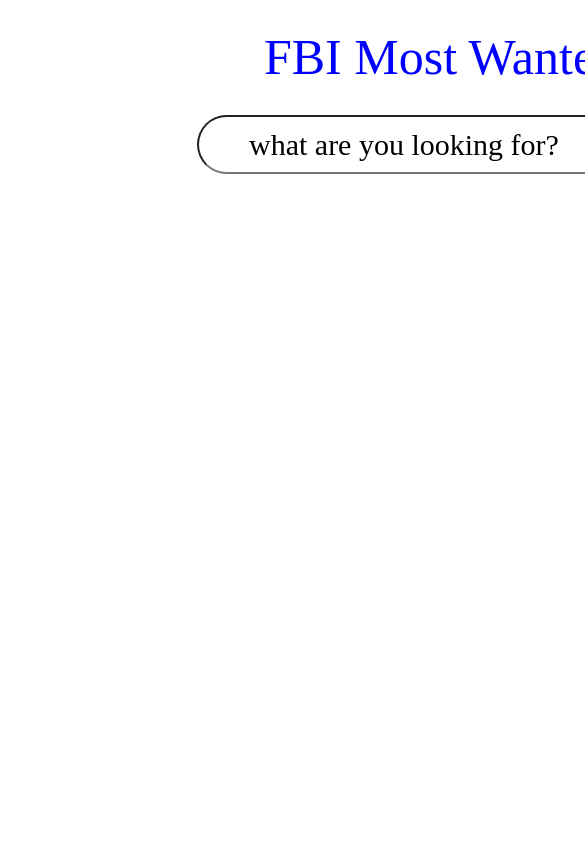
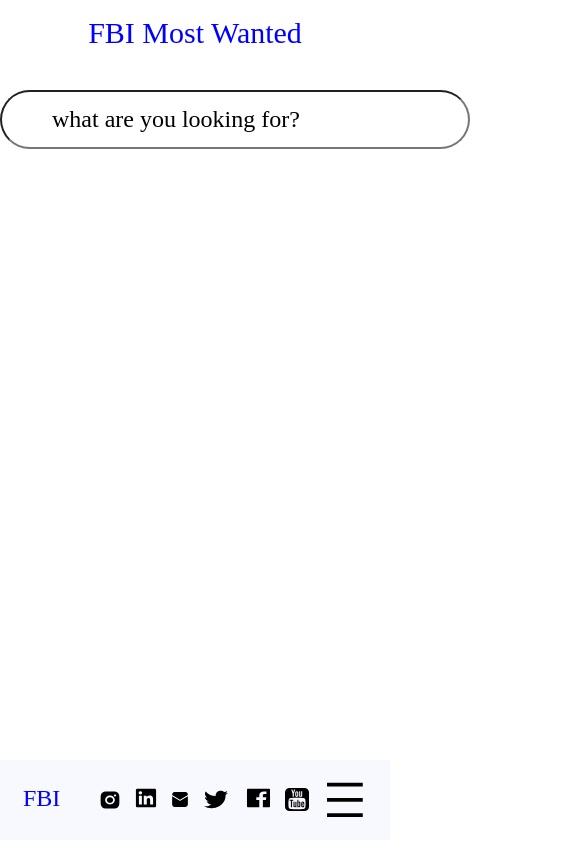
Before and after one commit to tse018/FBIMostWanted, a Vue app: page / in a window 390 px wide. Shown: the top 844 px of the page, 585 px wide, since content can reach past the window. Built offline with nearby package versions, Linux system fonts and the light colour scheme.

Commit message:
Header & Footer + responsive

```diff
--- a/project/src/components/CaseOfTheWeek.vue
+++ b/project/src/components/CaseOfTheWeek.vue
@@ -1,4 +1,5 @@
 <template>
+
 </template>
 
 <script>
--- a/project/src/components/Footer.vue
+++ b/project/src/components/Footer.vue
@@ -1,13 +1,141 @@
 <template>
+   <footer class="footer grid">
+      <RouterLink :to="{name: 'home'}" class="footer__logo grid__item">
+         FBI
+      </RouterLink>
 
+      <!-- Only visible on desktop -->
+      <ul class="footer__items grid">
+         <li class="footer__item grid__item">
+            News
+         </li>
+
+         <li class="footer__item grid__item">
+            Wanted
+         </li>
+
+         <li class="footer__item grid__item">
+            Tip
+         </li>
+
+         <li class="footer__item grid__item">
+            About
+         </li>
+
+         <li class="footer__item grid__item">
+            Investigate
+         </li>
+
+         <li class="footer__item grid__item">
+            Services
+         </li>
+
+         <li class="footer__item grid__item">
+            Resources
+         </li>
+
+         <li class="footer__item grid__item">
+            Jobs
+         </li>
+
+         <li class="footer__item grid__item">
+            Contact
+         </li>
+      </ul>
+
+      <!-- Only visible on mobile -->
+      <ul class="footer__elements grid__item">
+         <li class="footer__element">
+            <Icons :icon="'instagram'" />
+         </li>
+
+         <li class="footer__element">
+            <Icons :icon="'linkedIn'" />
+         </li>
+
+         <li class="footer__element">
+            <Icons :icon="'mail'" />
+         </li>
+
+         <li class="footer__element">
+            <Icons :icon="'twitter'" />
+         </li>
+
+         <li class="footer__element">
+            <Icons :icon="'facebook'" />
+         </li>
+
+         <li class="footer__element">
+            <Icons :icon="'youtube'" />
+         </li>
+      </ul>
+
+      <Icons :icon="'menu'" class="footer__menu grid__item"/>
+   </footer>
 </template>
 
 <script>
+import Icons from '../components/Icons.vue';
+
 export default {
-
+   components: {
+      Icons,
+   },
 }
 </script>
 
 <style>
+.footer {
+   position: fixed;
+   top: 90vh;
+   right: 0;
+   background-color: ghostwhite;
+}
 
+.footer__logo {
+   text-decoration: none;
+   color: blue;
+}
+
+.footer__elements {
+   display: none;
+}
+
+.footer__menu {
+   display: none;
+}
+
+/* Mobile */
+@media screen and (max-width: 600px) {
+   .footer {
+      background-color: ghostwhite;
+      position: fixed;
+      top: 90vh;
+      height: 80px;
+   }
+
+   .footer__logo {
+      text-decoration: none;
+      color: blue;
+   }
+
+   .footer__items {
+      display: none;
+   }
+
+   .footer__elements {
+      display: flex;
+      margin-left: -20px;
+      grid-column: 2 / 4;
+   }
+
+   .footer__element {
+      margin: 5px;
+   }
+
+   .footer__menu {
+      margin: -20px 0 0 20px;
+      display: block;
+   }
+}
 </style>
--- a/project/src/components/Header.vue
+++ b/project/src/components/Header.vue
@@ -66,7 +66,7 @@
 <style>
 .header__title {
    grid-column: 2 / 6;
-   font-size: 50px;
+   font-size: var(--desktop-title);
    margin-top: -10px;
    text-decoration: none;
    color: blue;
@@ -122,7 +122,8 @@
 /* Mobile */
 @media screen and (max-width: 600px) {
    .header__title {
-      grid-column: 1;
+      grid-column: span 4;
+      font-size: var(--mobile-title);
    }
 
    .header__menu {
@@ -130,7 +131,7 @@
    }
 
    .header__searchbar {
-      grid-column: 1;
+      grid-column: span 4;
       margin-top: -30px;
    }
 
--- a/project/src/style/style.css
+++ b/project/src/style/style.css
@@ -5,6 +5,17 @@
    grid-template-columns: repeat(12, 1fr);
    column-gap: 10px;
    row-gap: 10px;
+}
+
+@media screen and (max-width: 600px) {
+   .grid {
+      width: 100%;
+      margin-bottom: 40px;
+      display: grid;
+      grid-template-columns: repeat(4, 1fr);
+      column-gap: 10px;
+      row-gap: 10px;
+   }
 }
 
 .order-1 {
@@ -37,47 +48,17 @@
    text-align: center;
 }
 
-.colums-2 {
-   grid-column: span 12;
+body {
+   padding: 10px;
+   font-size: var(--desktop-body);
 }
 
-@media screen and (min-width: 768px) {
-   .colums-2 {
-      grid-column: span 6;
+
+@media screen and (max-width: 600px) {
+   body {
+      padding: 0;
+      font-size: var(--mobile-body);
    }
-}
-
-.colums-4 {
-   grid-column: span 3;
-}
-
-.colums-3 {
-   grid-column: span 4;
-}
-
-.colums-6 {
-   grid-column: span 12;
-}
-
-@media screen and (min-width: 488px) {
-   .colums-6 {
-      grid-column: span 4;
-   }
-}
-
-@media screen and (min-width: 768px) {
-   .colums-6 {
-      grid-column: span 2;
-   }
-}
-
-.background-variation {
-   background-color: rgb(244, 191, 239);
-}
-
-body {
-   padding: 10px;
-   font-size: 30px;
 }
 
 span {
--- a/project/src/style/variables.css
+++ b/project/src/style/variables.css
@@ -1,7 +1,11 @@
 :root {
-	--background: white;
-	--foreground: black;
+	/* Desktop */
+	--desktop-title: 50px;
+	--desktop-undertitle: 40px;
+	--desktop-body: 30px;
 
-	--font-family: "Arial";
-	--font-size: 20px;
+	/* Mobile */
+	--mobile-title: 30px;
+	--mobile-undertitle: 28px;
+	--mobile-body: 24px;
 }
--- a/project/src/views/Home.vue
+++ b/project/src/views/Home.vue
@@ -1,13 +1,16 @@
 <template>
    <Header />
+   <Footer />
 </template>
 
 <script>
 import Header from '../components/Header.vue';
+import Footer from '../components/Footer.vue';
 
 export default {
    components: {
       Header,
+      Footer,
    }
 }
 </script>
```
Also changed, not shown: project/src/components/Grid.vue (deleted, +0 -48 lines), project/src/style/font.css (line endings or trailing spaces).
